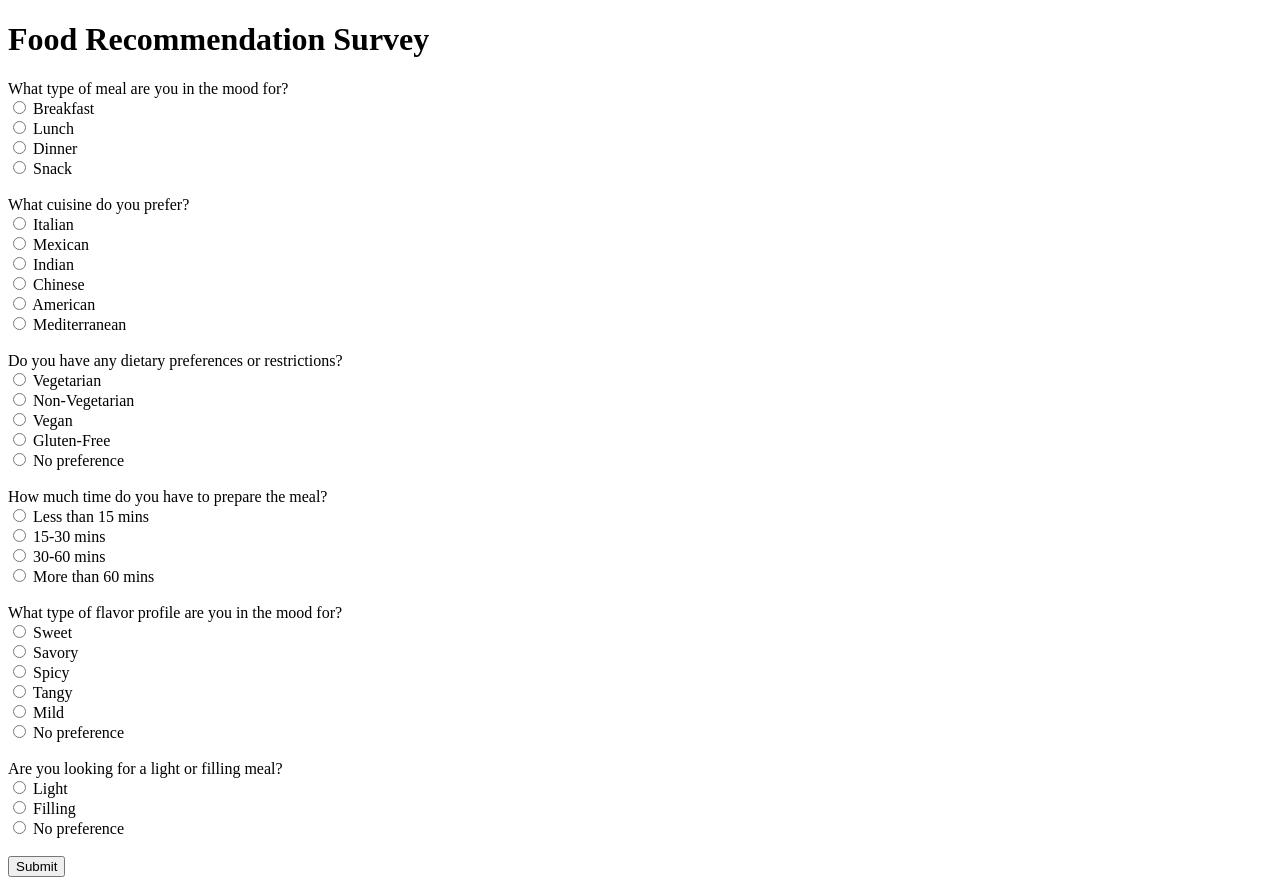
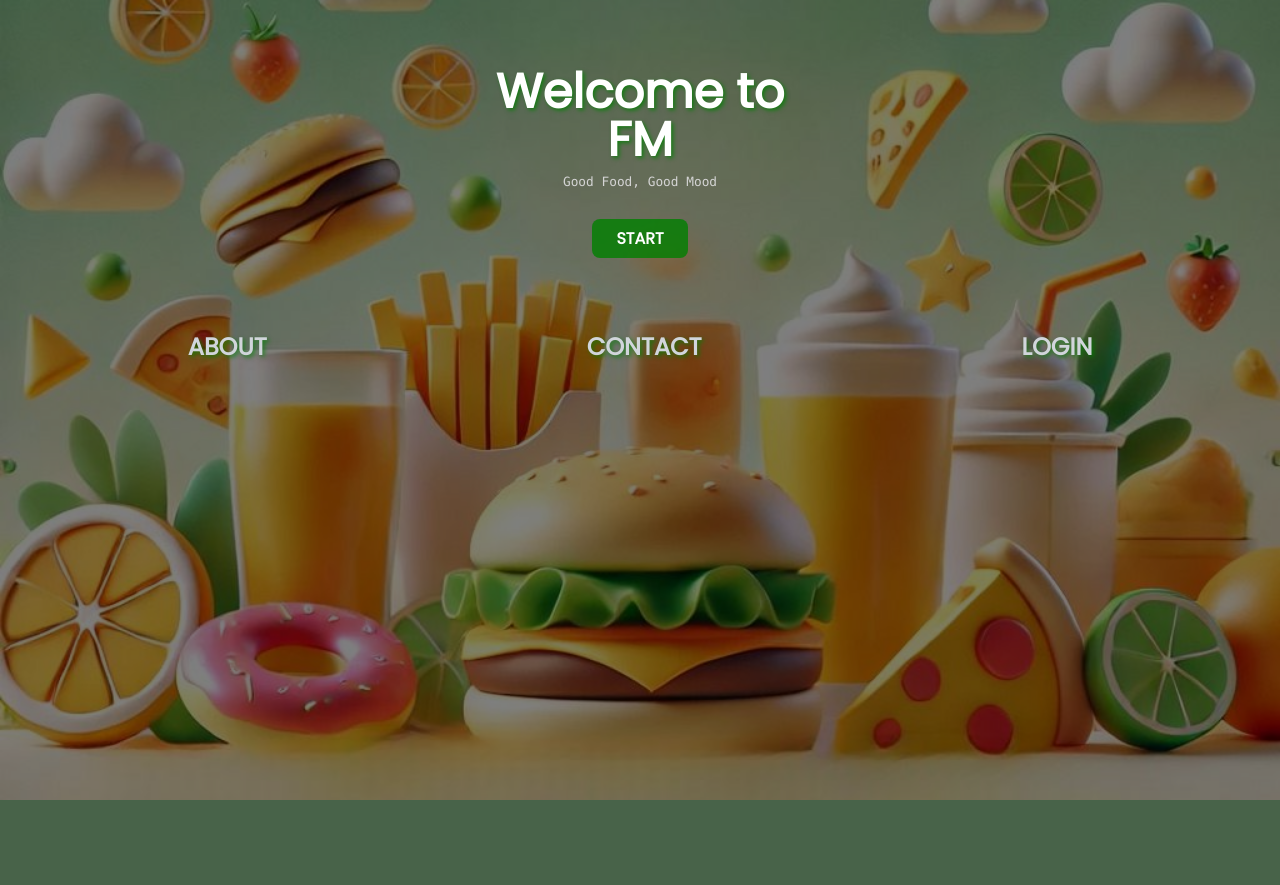
Before and after one commit to LohithMarneni/FM, a Flask app: page / in a window 1280 px wide. After the commit the page ends 800 px from the top, so only its background shows below. Run offline with Flask 3, Linux system fonts and the light colour scheme; some libraries are stand-ins or nearby versions.

Commit message:
This is second Commit

```diff
--- a/app.py
+++ b/app.py
@@ -9,40 +9,45 @@ questions = [
      "options": ["Italian", "Mexican", "Indian", "Chinese", "American", "Mediterranean"]},
     {"id": 3, "question": "Do you have any dietary preferences or restrictions?",
      "options": ["Vegetarian", "Non-Vegetarian", "Vegan", "Gluten-Free", "No preference"]},
-    {"id": 4, "question": "How much time do you have to prepare the meal?",
-     "options": ["Less than 15 mins", "15-30 mins", "30-60 mins", "More than 60 mins"]},
-    {"id": 5, "question": "What type of flavor profile are you in the mood for?",
+    {"id": 4, "question": "What type of flavor profile are you in the mood for?",
      "options": ["Sweet", "Savory", "Spicy", "Tangy", "Mild", "No preference"]},
-    {"id": 6, "question": "Are you looking for a light or filling meal?",
+    {"id": 5, "question": "Are you looking for a light or filling meal?",
      "options": ["Light", "Filling", "No preference"]}
 ]
 
 @app.route('/')
 def index():
-    # prompt = """
-    # Generate eight questions in JSON array format to assess food preferences.
-    # Each question should be an object with:
-    # - "id": unique identifier
-    # - "question": question text
-    # - "options": an array of answer choices.
-    # Return only the JSON array without extra text.
-    # """
-    # model = genai.GenerativeModel('gemini-pro')
-    # questions_response = model.generate_content(prompt)
-    return render_template('index.html', questions=questions)
+    return render_template('index.html')
+
+@app.route('/question', methods=['POST', 'GET'])
+def question():
+    return render_template('question.html', questions=questions)
 
 @app.route('/suggest', methods=['POST'])
 def suggest_food():
+    # Gather user's survey responses
     user_answers = {}
     for question in questions:
         user_answers[question['id']] = request.form.get(str(question['id']))
-    prompt = "Suggest three suitable food items based on the following preferences, and return them in an array format:\n"
+    prompt = "Suggest six suitable food items based on the following preferences, and return them in an array format:\n"
     for question in questions:
         answer = user_answers[question['id']]
         prompt += f"{question['question']} {answer}\n"
-    prompt += "\nReturn only an array of three food items."
+    prompt += "\nReturn only an array of six food items in the format ['','','','','','']."
     model = genai.GenerativeModel('gemini-pro')
     response = model.generate_content(prompt)
-    return render_template('suggestion.html', suggestion=response.text)
+
+
+    latitude = request.form.get('latitude')
+    longitude = request.form.get('longitude')
+    print(latitude)
+    print(longitude)
+    prompt = "Suggest ten restaurants near the location provided, "
+    prompt += f"Location: Latitude {latitude}, Longitude {longitude}\n"
+    prompt += "\nReturn only an array of ten restaurant names in this format: ['','','','','','','','','','']."
+    model = genai.GenerativeModel('gemini-pro')
+    res_response = model.generate_content(prompt)
+    return render_template('suggestion.html', suggestion=response.text , ress = res_response.text)
+
 if __name__ == '__main__':
     app.run(debug=True)
--- a/requirements.txt
+++ b/requirements.txt
@@ -34,3 +34,5 @@ typing_extensions==4.12.2
 uritemplate==4.1.1
 urllib3==2.2.3
 Werkzeug==3.0.5
+Flask==2.0.3
+google-generativeai
--- /dev/null
+++ b/static/styles/output.css
@@ -0,0 +1,563 @@
+@import url('https://fonts.googleapis.com/css?family=Poppins');
+
+*, ::before, ::after{
+  --tw-border-spacing-x: 0;
+  --tw-border-spacing-y: 0;
+  --tw-translate-x: 0;
+  --tw-translate-y: 0;
+  --tw-rotate: 0;
+  --tw-skew-x: 0;
+  --tw-skew-y: 0;
+  --tw-scale-x: 1;
+  --tw-scale-y: 1;
+  --tw-pan-x:  ;
+  --tw-pan-y:  ;
+  --tw-pinch-zoom:  ;
+  --tw-scroll-snap-strictness: proximity;
+  --tw-gradient-from-position:  ;
+  --tw-gradient-via-position:  ;
+  --tw-gradient-to-position:  ;
+  --tw-ordinal:  ;
+  --tw-slashed-zero:  ;
+  --tw-numeric-figure:  ;
+  --tw-numeric-spacing:  ;
+  --tw-numeric-fraction:  ;
+  --tw-ring-inset:  ;
+  --tw-ring-offset-width: 0px;
+  --tw-ring-offset-color: #fff;
+  --tw-ring-color: rgb(59 130 246 / 0.5);
+  --tw-ring-offset-shadow: 0 0 #0000;
+  --tw-ring-shadow: 0 0 #0000;
+  --tw-shadow: 0 0 #0000;
+  --tw-shadow-colored: 0 0 #0000;
+  --tw-blur:  ;
+  --tw-brightness:  ;
+  --tw-contrast:  ;
+  --tw-grayscale:  ;
+  --tw-hue-rotate:  ;
+  --tw-invert:  ;
+  --tw-saturate:  ;
+  --tw-sepia:  ;
+  --tw-drop-shadow:  ;
+  --tw-backdrop-blur:  ;
+  --tw-backdrop-brightness:  ;
+  --tw-backdrop-contrast:  ;
+  --tw-backdrop-grayscale:  ;
+  --tw-backdrop-hue-rotate:  ;
+  --tw-backdrop-invert:  ;
+  --tw-backdrop-opacity:  ;
+  --tw-backdrop-saturate:  ;
+  --tw-backdrop-sepia:  ;
+  --tw-contain-size:  ;
+  --tw-contain-layout:  ;
+  --tw-contain-paint:  ;
+  --tw-contain-style:  ;
+}
+
+::backdrop{
+  --tw-border-spacing-x: 0;
+  --tw-border-spacing-y: 0;
+  --tw-translate-x: 0;
+  --tw-translate-y: 0;
+  --tw-rotate: 0;
+  --tw-skew-x: 0;
+  --tw-skew-y: 0;
+  --tw-scale-x: 1;
+  --tw-scale-y: 1;
+  --tw-pan-x:  ;
+  --tw-pan-y:  ;
+  --tw-pinch-zoom:  ;
+  --tw-scroll-snap-strictness: proximity;
+  --tw-gradient-from-position:  ;
+  --tw-gradient-via-position:  ;
+  --tw-gradient-to-position:  ;
+  --tw-ordinal:  ;
+  --tw-slashed-zero:  ;
+  --tw-numeric-figure:  ;
+  --tw-numeric-spacing:  ;
+  --tw-numeric-fraction:  ;
+  --tw-ring-inset:  ;
+  --tw-ring-offset-width: 0px;
+  --tw-ring-offset-color: #fff;
+  --tw-ring-color: rgb(59 130 246 / 0.5);
+  --tw-ring-offset-shadow: 0 0 #0000;
+  --tw-ring-shadow: 0 0 #0000;
+  --tw-shadow: 0 0 #0000;
+  --tw-shadow-colored: 0 0 #0000;
+  --tw-blur:  ;
+  --tw-brightness:  ;
+  --tw-contrast:  ;
+  --tw-grayscale:  ;
+  --tw-hue-rotate:  ;
+  --tw-invert:  ;
+  --tw-saturate:  ;
+  --tw-sepia:  ;
+  --tw-drop-shadow:  ;
+  --tw-backdrop-blur:  ;
+  --tw-backdrop-brightness:  ;
+  --tw-backdrop-contrast:  ;
+  --tw-backdrop-grayscale:  ;
+  --tw-backdrop-hue-rotate:  ;
+  --tw-backdrop-invert:  ;
+  --tw-backdrop-opacity:  ;
+  --tw-backdrop-saturate:  ;
+  --tw-backdrop-sepia:  ;
+  --tw-contain-size:  ;
+  --tw-contain-layout:  ;
+  --tw-contain-paint:  ;
+  --tw-contain-style:  ;
+}
+
+/*
+! tailwindcss v3.4.14 | MIT License | https://tailwindcss.com
+*/
+
+/*
+1. Prevent padding and border from affecting element width. (https://github.com/mozdevs/cssremedy/issues/4)
+2. Allow adding a border to an element by just adding a border-width. (https://github.com/tailwindcss/tailwindcss/pull/116)
+*/
+
+*,
+::before,
+::after {
+  box-sizing: border-box;
+  /* 1 */
+  border-width: 0;
+  /* 2 */
+  border-style: solid;
+  /* 2 */
+  border-color: #e5e7eb;
+  /* 2 */
+}
+
+::before,
+::after {
+  --tw-content: '';
+}
+
+/*
+1. Use a consistent sensible line-height in all browsers.
+2. Prevent adjustments of font size after orientation changes in iOS.
+3. Use a more readable tab size.
+4. Use the user's configured `sans` font-family by default.
+5. Use the user's configured `sans` font-feature-settings by default.
+6. Use the user's configured `sans` font-variation-settings by default.
+7. Disable tap highlights on iOS
+*/
+
+html,
+:host {
+  line-height: 1.5;
+  /* 1 */
+  -webkit-text-size-adjust: 100%;
+  /* 2 */
+  -moz-tab-size: 4;
+  /* 3 */
+  -o-tab-size: 4;
+     tab-size: 4;
+  /* 3 */
+  font-family: ui-sans-serif, system-ui, sans-serif, "Apple Color Emoji", "Segoe UI Emoji", "Segoe UI Symbol", "Noto Color Emoji";
+  /* 4 */
+  font-feature-settings: normal;
+  /* 5 */
+  font-variation-settings: normal;
+  /* 6 */
+  -webkit-tap-highlight-color: transparent;
+  /* 7 */
+}
+
+/*
+1. Remove the margin in all browsers.
+2. Inherit line-height from `html` so users can set them as a class directly on the `html` element.
+*/
+
+body {
+  margin: 0;
+  /* 1 */
+  line-height: inherit;
+  /* 2 */
+}
+
+/*
+1. Add the correct height in Firefox.
+2. Correct the inheritance of border color in Firefox. (https://bugzilla.mozilla.org/show_bug.cgi?id=190655)
+3. Ensure horizontal rules are visible by default.
+*/
+
+hr {
+  height: 0;
+  /* 1 */
+  color: inherit;
+  /* 2 */
+  border-top-width: 1px;
+  /* 3 */
+}
+
+/*
+Add the correct text decoration in Chrome, Edge, and Safari.
+*/
+
+abbr:where([title]) {
+  -webkit-text-decoration: underline dotted;
+          text-decoration: underline dotted;
+}
+
+/*
+Remove the default font size and weight for headings.
+*/
+
+h1,
+h2,
+h3,
+h4,
+h5,
+h6 {
+  font-size: inherit;
+  font-weight: inherit;
+}
+
+/*
+Reset links to optimize for opt-in styling instead of opt-out.
+*/
+
+a {
+  color: inherit;
+  text-decoration: inherit;
+}
+
+/*
+Add the correct font weight in Edge and Safari.
+*/
+
+b,
+strong {
+  font-weight: bolder;
+}
+
+/*
+1. Use the user's configured `mono` font-family by default.
+2. Use the user's configured `mono` font-feature-settings by default.
+3. Use the user's configured `mono` font-variation-settings by default.
+4. Correct the odd `em` font sizing in all browsers.
+*/
+
+code,
+kbd,
+samp,
+pre {
+  font-family: ui-monospace, SFMono-Regular, Menlo, Monaco, Consolas, "Liberation Mono", "Courier New", monospace;
+  /* 1 */
+  font-feature-settings: normal;
+  /* 2 */
+  font-variation-settings: normal;
+  /* 3 */
+  font-size: 1em;
+  /* 4 */
+}
+
+/*
+Add the correct font size in all browsers.
+*/
+
+small {
+  font-size: 80%;
+}
+
+/*
+Prevent `sub` and `sup` elements from affecting the line height in all browsers.
+*/
+
+sub,
+sup {
+  font-size: 75%;
+  line-height: 0;
+  position: relative;
+  vertical-align: baseline;
+}
+
+sub {
+  bottom: -0.25em;
+}
+
+sup {
+  top: -0.5em;
+}
+
+/*
+1. Remove text indentation from table contents in Chrome and Safari. (https://bugs.chromium.org/p/chromium/issues/detail?id=999088, https://bugs.webkit.org/show_bug.cgi?id=201297)
+2. Correct table border color inheritance in all Chrome and Safari. (https://bugs.chromium.org/p/chromium/issues/detail?id=935729, https://bugs.webkit.org/show_bug.cgi?id=195016)
+3. Remove gaps between table borders by default.
+*/
+
+table {
+  text-indent: 0;
+  /* 1 */
+  border-color: inherit;
+  /* 2 */
+  border-collapse: collapse;
+  /* 3 */
+}
+
+/*
+1. Change the font styles in all browsers.
+2. Remove the margin in Firefox and Safari.
+3. Remove default padding in all browsers.
+*/
+
+button,
+input,
+optgroup,
+select,
+textarea {
+  font-family: inherit;
+  /* 1 */
+  font-feature-settings: inherit;
+  /* 1 */
+  font-variation-settings: inherit;
+  /* 1 */
+  font-size: 100%;
+  /* 1 */
+  font-weight: inherit;
+  /* 1 */
+  line-height: inherit;
+  /* 1 */
+  letter-spacing: inherit;
+  /* 1 */
+  color: inherit;
+  /* 1 */
+  margin: 0;
+  /* 2 */
+  padding: 0;
+  /* 3 */
+}
+
+/*
+Remove the inheritance of text transform in Edge and Firefox.
+*/
+
+button,
+select {
+  text-transform: none;
+}
+
+/*
+1. Correct the inability to style clickable types in iOS and Safari.
+2. Remove default button styles.
+*/
+
+button,
+input:where([type='button']),
+input:where([type='reset']),
+input:where([type='submit']) {
+  -webkit-appearance: button;
+  /* 1 */
+  background-color: transparent;
+  /* 2 */
+  background-image: none;
+  /* 2 */
+}
+
+/*
+Use the modern Firefox focus style for all focusable elements.
+*/
+
+:-moz-focusring {
+  outline: auto;
+}
+
+/*
+Remove the additional `:invalid` styles in Firefox. (https://github.com/mozilla/gecko-dev/blob/2f9eacd9d3d995c937b4251a5557d95d494c9be1/layout/style/res/forms.css#L728-L737)
+*/
+
+:-moz-ui-invalid {
+  box-shadow: none;
+}
+
+/*
+Add the correct vertical alignment in Chrome and Firefox.
+*/
+
+progress {
+  vertical-align: baseline;
+}
+
+/*
+Correct the cursor style of increment and decrement buttons in Safari.
+*/
+
+::-webkit-inner-spin-button,
+::-webkit-outer-spin-button {
+  height: auto;
+}
+
+/*
+1. Correct the odd appearance in Chrome and Safari.
+2. Correct the outline style in Safari.
+*/
+
+[type='search'] {
+  -webkit-appearance: textfield;
+  /* 1 */
+  outline-offset: -2px;
+  /* 2 */
+}
+
+/*
+Remove the inner padding in Chrome and Safari on macOS.
+*/
+
+::-webkit-search-decoration {
+  -webkit-appearance: none;
+}
+
+/*
+1. Correct the inability to style clickable types in iOS and Safari.
+2. Change font properties to `inherit` in Safari.
+*/
+
+::-webkit-file-upload-button {
+  -webkit-appearance: button;
+  /* 1 */
+  font: inherit;
+  /* 2 */
+}
+
+/*
+Add the correct display in Chrome and Safari.
+*/
+
+summary {
+  display: list-item;
+}
+
+/*
+Removes the default spacing and border for appropriate elements.
+*/
+
+blockquote,
+dl,
+dd,
+h1,
+h2,
+h3,
+h4,
+h5,
+h6,
+hr,
+figure,
+p,
+pre {
+  margin: 0;
+}
+
+fieldset {
+  margin: 0;
+  padding: 0;
+}
+
+legend {
+  padding: 0;
+}
+
+ol,
+ul,
+menu {
+  list-style: none;
+  margin: 0;
+  padding: 0;
+}
+
+/*
+Reset default styling for dialogs.
+*/
+
+dialog {
+  padding: 0;
+}
+
+/*
+Prevent resizing textareas horizontally by default.
+*/
+
+textarea {
+  resize: vertical;
+}
+
+/*
+1. Reset the default placeholder opacity in Firefox. (https://github.com/tailwindlabs/tailwindcss/issues/3300)
+2. Set the default placeholder color to the user's configured gray 400 color.
+*/
+
+input::-moz-placeholder, textarea::-moz-placeholder {
+  opacity: 1;
+  /* 1 */
+  color: #9ca3af;
+  /* 2 */
+}
+
+input::placeholder,
+textarea::placeholder {
+  opacity: 1;
+  /* 1 */
+  color: #9ca3af;
+  /* 2 */
+}
+
+/*
+Set the default cursor for buttons.
+*/
+
+button,
+[role="button"] {
+  cursor: pointer;
+}
+
+/*
+Make sure disabled buttons don't get the pointer cursor.
+*/
+
+:disabled {
+  cursor: default;
+}
+
+/*
+1. Make replaced elements `display: block` by default. (https://github.com/mozdevs/cssremedy/issues/14)
+2. Add `vertical-align: middle` to align replaced elements more sensibly by default. (https://github.com/jensimmons/cssremedy/issues/14#issuecomment-634934210)
+   This can trigger a poorly considered lint error in some tools but is included by design.
+*/
+
+img,
+svg,
+video,
+canvas,
+audio,
+iframe,
+embed,
+object {
+  display: block;
+  /* 1 */
+  vertical-align: middle;
+  /* 2 */
+}
+
+/*
+Constrain images and videos to the parent width and preserve their intrinsic aspect ratio. (https://github.com/mozdevs/cssremedy/issues/14)
+*/
+
+img,
+video {
+  max-width: 100%;
+  height: auto;
+}
+
+/* Make elements with the HTML hidden attribute stay hidden by default */
+
+[hidden]:where(:not([hidden="until-found"])) {
+  display: none;
+}
+
+/* Apply Poppins font to all elements */
+
+* {
+  font-family: 'Poppins', sans-serif;
+}
--- a/templates/index.html
+++ b/templates/index.html
@@ -2,20 +2,96 @@
 <html lang="en">
 <head>
     <meta charset="UTF-8">
-    <title>Food Recommendation</title>
+    <meta name="viewport" content="width=device-width, initial-scale=1.0">
+    <title>FM Food with Mood</title>
+    <link href="static/styles/output.css" rel="stylesheet">
+    <script src="https://cdn.tailwindcss.com"></script>
+    <style>
+        .main-background {
+            background-image: url('static/assets/background.jpg');
+            background-size: cover;
+            background-position: center;
+            background-repeat: no-repeat;
+            height: 100vh;
+            width: 100vw;
+            position: relative;
+        }
+
+        .overlay {
+            position: absolute;
+            top: 0;
+            left: 0;
+            height: 100%;
+            width: 100%;
+            background-color: rgba(0, 0, 0, 0.5);
+            z-index: 1;
+        }
+
+        .content {
+            position: relative;
+            color: white;
+            z-index: 2;
+            padding: 20px;
+            text-align: center;
+        }
+
+        .heading {
+            text-shadow: 2px 2px 4px rgba(0, 128, 0, 0.8);
+        }
+
+        .caption {
+            font-size: 1.25rem;
+            color: #d4d4d4;
+            margin-top: 0.5rem;
+        }
+
+        /* Additional button styling */
+        .start-button {
+            background-color: rgba(0, 128, 0, 0.8);
+            color: white;
+            padding: 0.5rem 1.5rem;
+            border-radius: 0.375rem;
+            margin-top: 1rem;
+            font-size: 1rem;
+            font-weight: bold;
+            min-width: 200px;
+            text-align: center;
+            transition: background-color 0.3s ease;
+        }
+
+        .start-button:hover {
+            background-color: rgba(0, 100, 0, 1);
+        }
+        .link{
+            text-shadow: 2px 2px 4px rgba(0, 128, 0, 0.8);
+        }
+    </style>
 </head>
 <body>
-    <h1>Food Recommendation Survey</h1>
-    <form action="/suggest" method="post">
-        {% for question in questions %}
-            <label for="question-{{ question.id }}">{{ question.question }}</label><br>
-            {% for option in question.options %}
-                <input type="radio" id="option-{{ question.id }}-{{ loop.index }}" name="{{ question.id }}" value="{{ option }}" required>
-                <label for="option-{{ question.id }}-{{ loop.index }}">{{ option }}</label><br>
-            {% endfor %}
-            <br>
-        {% endfor %}
-        <input type="submit" value="Submit">
-    </form>
+    <div class="main-background">
+        <div class="overlay"></div>
+        <div class="content">
+            <h1 class="text-5xl font-bold heading mt-12">
+                Welcome to<br>
+                FM
+            </h1>
+            <p class="caption text-[0.8rem] font-mono">Good Food, Good Mood</p>
+            <!-- Start button -->
+            <div class="m-9">
+                <a href="/question" class="start-button rounded-lg">START</a>
+
+
+            </div>
+            <!-- About, Contact, and Login links -->
+            <div class="mt-20 w-full flex justify-center space-x-80"> <!-- Updated div with Tailwind classes -->
+                <a href="about.html" class="link text-gray-300 text-2xl font-bold">ABOUT</a>
+                <a href="contact.html" class="link text-gray-300 text-2xl font-bold">CONTACT</a>
+                <a href="login.html" class="link text-gray-300 text-2xl font-bold">LOGIN</a>
+            </div>
+
+        </div>
+    </div>
+
+    <script src="scripts/app.js"></script>
 </body>
 </html>
--- a/templates/suggestion.html
+++ b/templates/suggestion.html
@@ -7,6 +7,6 @@
 <body>
     <h1>Your Suggested Meal</h1>
     <p>{{ suggestion }}</p>
-    <a href="/">Go back</a>
+    <p> {{ ress}}</p>
 </body>
 </html>
```
Also changed, not shown: templates/question.html (added, +36 -0 lines), scripts/app.js (added), static/assets/background.jpg (added).
